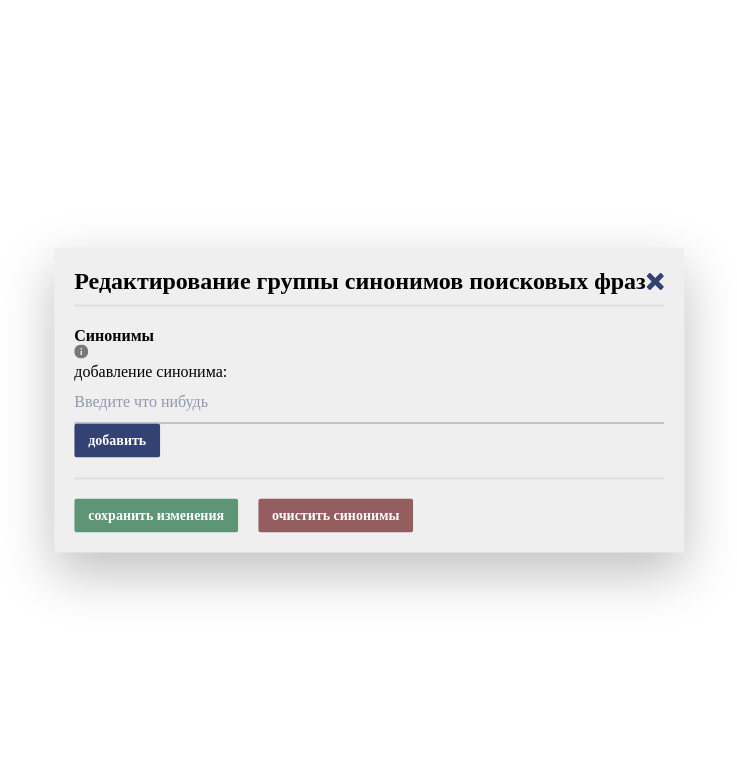
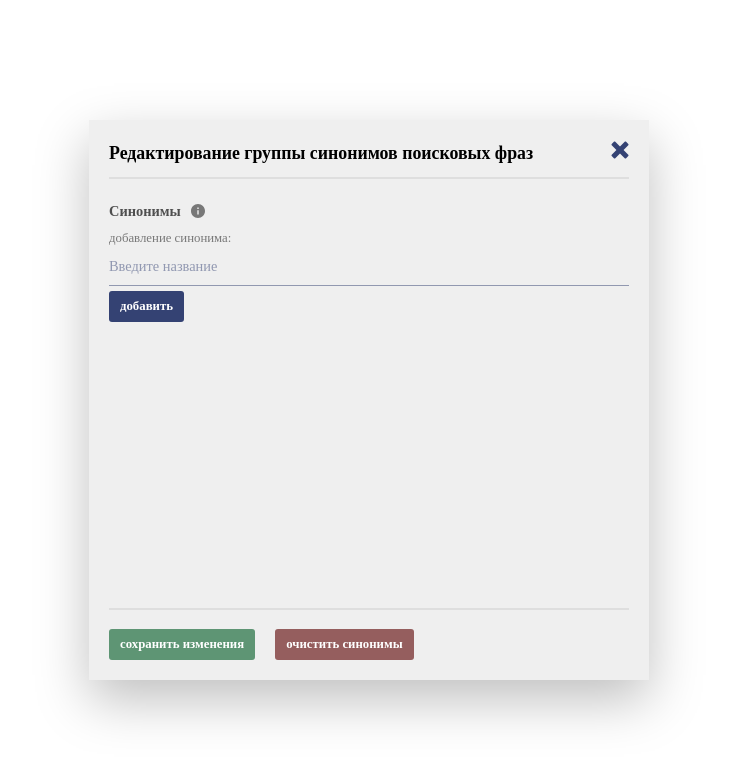
Before and after one commit to Gerpea/modal-todo, a React (Create React App) app: page / in a window 1280 px wide. Shown: the top 760 px of the page, without its empty margins (271-1008 px from the left). Built offline with nearby package versions, Linux system fonts and the light colour scheme.

Commit message:
pixel perfect

```diff
--- /dev/null
+++ b/src/Components/EditSynonymGroupModal/Content/index.tsx
@@ -0,0 +1,114 @@
+import React, { useState } from 'react';
+
+import { Id, Synonym, Word } from 'types';
+import useSynonymsSelector from 'Store/Selectors/synonyms';
+import { createSynonym, removeSynonym, updateSynonym } from 'Store/Slices/synonyms';
+import { useAppDispatch } from 'Hooks/useAppDispatch';
+
+import Button from 'Containers/Button';
+import Input from 'Containers/Input';
+import IconButton from 'Components/IconButton';
+import Icon, { Icons } from 'Components/Icon';
+import SynonymCard from 'Components/SynonymCard';
+
+import style from '../styles.module.scss';
+
+function Content(): React.ReactElement {
+  const synonyms = useSynonymsSelector();
+  const dispatch = useAppDispatch();
+
+  const [editedId, setEditedId] = useState<Id>();
+  const [addedSynonym, setAddedSynonym] = useState<Word>();
+  const [editedSynonym, setEditedSynonym] = useState<Word>();
+
+  const editSynonymHandler = (synonym: Synonym): void => {
+    setEditedId(synonym.id);
+    setEditedSynonym(synonym.word);
+  };
+
+  const deleteSynonymHandler = (synonym: Synonym): void => {
+    dispatch(removeSynonym(synonym.id));
+  };
+
+  const addSynonymHandler = (): void => {
+    if (addedSynonym) {
+      dispatch(createSynonym(addedSynonym));
+    }
+  };
+
+  return (
+    <div className={style.Content}>
+      <div className={style.Header}>
+        <h4>Синонимы</h4>
+        <Icon color="gray-3">{Icons.info}</Icon>
+      </div>
+      {!editedId && (
+        <div className={style.SynonymInput}>
+          <div>
+            <p>добавление синонима:</p>
+            <Input
+              value={addedSynonym}
+              onChange={(e) => {
+                setAddedSynonym(e.target.value);
+              }}
+              placeholder="Введите название"
+            />
+          </div>
+          <span>
+            <Button onClick={addSynonymHandler}>Добавить</Button>
+          </span>
+        </div>
+      )}
+      <div className={style.SynonymsList}>
+        {synonyms.map((synonym) =>
+          editedId === synonym.id ? (
+            <div className={style.SynonymInput}>
+              <div>
+                <p>редактирование синонима:</p>
+                <Input
+                  value={editedSynonym}
+                  onChange={(e) => {
+                    setEditedSynonym(e.target.value);
+                  }}
+                  placeholder="Введите название"
+                />
+              </div>
+              <div className={style.Controls}>
+                <Button
+                  onClick={() => {
+                    if (editedSynonym) {
+                      dispatch(updateSynonym({ id: editedId, word: editedSynonym }));
+                      setEditedId(undefined);
+                      setEditedSynonym(undefined);
+                    }
+                  }}
+                >
+                  Сохранить
+                </Button>
+                <IconButton
+                  onClick={() => {
+                    setEditedId(undefined);
+                    setEditedSynonym(undefined);
+                  }}
+                  color="blue"
+                >
+                  {Icons.close}
+                </IconButton>
+              </div>
+            </div>
+          ) : (
+            <SynonymCard
+              onEdit={editSynonymHandler}
+              onDelete={deleteSynonymHandler}
+              key={synonym.id}
+            >
+              {synonym}
+            </SynonymCard>
+          ),
+        )}
+      </div>
+    </div>
+  );
+}
+
+export default Content;
--- a/src/Components/EditSynonymGroupModal/Footer/index.tsx
+++ b/src/Components/EditSynonymGroupModal/Footer/index.tsx
@@ -2,11 +2,7 @@ import React from 'react';
 
 import Button from 'Containers/Button';
 
-import style from '../styles.module.css';
-
-export interface Props {
-  children: React.ReactNode;
-}
+import style from '../styles.module.scss';
 
 function Footer(): React.ReactElement {
   return (
--- a/src/Components/EditSynonymGroupModal/index.tsx
+++ b/src/Components/EditSynonymGroupModal/index.tsx
@@ -1,20 +1,11 @@
-import React, { useState } from 'react';
-
-import { Id, Synonym, Word } from 'types';
-import useSynonymsSelector from 'Store/Selectors/synonyms';
-import { createSynonym, removeSynonym, updateSynonym } from 'Store/Slices/synonyms';
-import { useAppDispatch } from 'Hooks/useAppDispatch';
+import React from 'react';
 
 import Modal from 'Containers/Modal';
-import Input from 'Containers/Input';
-import Button from 'Containers/Button';
-import IconButton from 'Components/IconButton';
-import Icon, { Icons } from 'Components/Icon';
-import SynonymCard from 'Components/SynonymCard';
 
 import Footer from './Footer';
+import Content from './Content';
 
-import style from './styles.module.css';
+import style from './styles.module.scss';
 
 export interface Props {
   isOpen: boolean;
@@ -22,26 +13,6 @@ export interface Props {
 }
 
 function EditSynonymGroupModal({ isOpen, onClose }: Props): React.ReactElement {
-  const synonyms = useSynonymsSelector();
-  const dispatch = useAppDispatch();
-  const [editedId, setEditedId] = useState<Id>();
-  const [addedSynonym, setAddedSynonym] = useState<Word>();
-  const [editedSynonym, setEditedSynonym] = useState<Word>();
-
-  const editSynonymHandler = (synonym: Synonym): void => {
-    setEditedId(synonym.id);
-  };
-
-  const deleteSynonymHandler = (synonym: Synonym): void => {
-    dispatch(removeSynonym(synonym.id));
-  };
-
-  const addSynonymHandler = (): void => {
-    if (addedSynonym) {
-      dispatch(createSynonym(addedSynonym));
-    }
-  };
-
   return (
     <div>
       <Modal
@@ -49,66 +20,9 @@ function EditSynonymGroupModal({ isOpen, onClose }: Props): React.ReactElement {
         title="Редактирование группы синонимов поисковых фраз"
         onClose={onClose}
         footer={<Footer />}
+        className={style.Modal}
       >
-        <div>
-          <h4>Синонимы</h4>
-          <Icon color="gray-3">{Icons.info}</Icon>
-        </div>
-        {editedId === undefined && (
-          <div>
-            <p>добавление синонима:</p>
-            <Input
-              onChange={(e) => {
-                setAddedSynonym(e.target.value);
-              }}
-            />
-            <Button onClick={addSynonymHandler}>Добавить</Button>
-          </div>
-        )}
-        <div>
-          {synonyms.map((synonym) =>
-            editedId === synonym.id ? (
-              <div>
-                <p>редактирование синонима:</p>
-                <Input
-                  onChange={(e) => {
-                    setEditedSynonym(e.target.value);
-                  }}
-                />
-                <div className={style.Controls}>
-                  <Button
-                    onClick={() => {
-                      if (editedSynonym) {
-                        dispatch(updateSynonym({ id: editedId, word: editedSynonym }));
-                        setEditedId(undefined);
-                        setEditedSynonym(undefined);
-                      }
-                    }}
-                  >
-                    Сохранить
-                  </Button>
-                  <IconButton
-                    onClick={() => {
-                      setEditedId(undefined);
-                      setEditedSynonym(undefined);
-                    }}
-                    color="blue"
-                  >
-                    {Icons.close}
-                  </IconButton>
-                </div>
-              </div>
-            ) : (
-              <SynonymCard
-                onEdit={editSynonymHandler}
-                onDelete={deleteSynonymHandler}
-                key={synonym.id}
-              >
-                {synonym}
-              </SynonymCard>
-            ),
-          )}
-        </div>
+        <Content />
       </Modal>
     </div>
   );
--- a/src/Components/EditSynonymGroupModal/styles.module.css
+++ /dev/null
@@ -1,14 +0,0 @@
-.Footer {
-  display: flex;
-  flex-direction: row;
-
-  column-gap: 20px;
-}
-
-.Controls {
-  display: flex;
-  flex-direction: row;
-  align-items: center;
-
-  column-gap: 10px;
-}
--- /dev/null
+++ b/src/Components/EditSynonymGroupModal/styles.module.scss
@@ -0,0 +1,67 @@
+@import '../../variables';
+
+.Modal {
+  width: 560px;
+  height: 560px;
+}
+
+.Footer {
+  display: flex;
+  flex-direction: row;
+
+  column-gap: 20px;
+}
+
+.Content {
+  display: flex;
+  flex-direction: column;
+  row-gap: 5px;
+}
+
+.SynonymsList {
+  display: flex;
+  flex-direction: column;
+  row-gap: 5px;
+}
+
+.SynonymInput {
+  display: flex;
+  flex-direction: column;
+  row-gap: 5px;
+
+  color: $c-gray-3;
+  font-size: 0.875rem;
+  line-height: 1;
+
+  padding-top: 5px;
+  padding-bottom: 5px;
+
+  p {
+    font-size: 0.8rem;
+    line-height: 0.9;
+  }
+
+  input {
+    font-size: 0.9rem;
+  }
+}
+
+.Controls {
+  display: flex;
+  flex-direction: row;
+  align-items: center;
+
+  column-gap: 13px;
+}
+
+.Header {
+  display: flex;
+  flex-direction: row;
+  align-items: center;
+  column-gap: 10px;
+
+  color: $c-gray-4;
+  font-size: 0.9rem;
+  font-weight: bold;
+  line-height: 1.7;
+}
--- a/src/Components/SynonymCard/styles.module.scss
+++ b/src/Components/SynonymCard/styles.module.scss
@@ -9,6 +9,7 @@
 
   width: 100%;
   padding: 11px;
+  padding-right: 14px;
   border-radius: 3px;
 
   background-color: $c-white;
@@ -22,6 +23,7 @@
   width: 100%;
   overflow: hidden;
   text-overflow: ellipsis;
+  letter-spacing: -0.9px;
 }
 
 .SynonymCardControls {
--- a/src/Containers/Button/styles.module.scss
+++ b/src/Containers/Button/styles.module.scss
@@ -7,12 +7,12 @@
 
   border: 2px solid transparent;
   border-radius: 3px;
-  padding: 8px 12px;
+  padding: 7px 9px;
 
   outline: none;
 
   font-weight: bold;
-  font-size: 0.875rem;
+  font-size: 0.8rem;
   line-height: 1;
   text-transform: lowercase;
 
--- a/src/Containers/Input/index.tsx
+++ b/src/Containers/Input/index.tsx
@@ -6,12 +6,14 @@ import style from './styles.module.scss';
 export interface Props {
   className?: string;
   onChange: (event: React.ChangeEvent<HTMLInputElement>) => void;
+  value?: string;
+  placeholder?: string;
 }
 
-function Input({ className, onChange }: Props): React.ReactElement {
+function Input({ className, value, placeholder, onChange }: Props): React.ReactElement {
   const styles = clsx(className, style.Input);
 
-  return <input className={styles} onChange={onChange} placeholder="Введите что нибудь" />;
+  return <input value={value} className={styles} onChange={onChange} placeholder={placeholder} />;
 }
 
 export default Input;
--- a/src/Containers/Input/styles.module.scss
+++ b/src/Containers/Input/styles.module.scss
@@ -8,13 +8,14 @@
   background-color: transparent;
 
   width: 100%;
-  padding: 12px 0;
+  padding-top: 13px;
+  padding-bottom: 11px;
 
   border-bottom: 1px solid transparentize($c-blue, 0.5);
   color: $c-black;
 
   font-size: 1rem;
-  line-height: 1.125;
+  line-height: 1.15;
 }
 
 .Input::placeholder {
--- a/src/Containers/Modal/Header/index.tsx
+++ b/src/Containers/Modal/Header/index.tsx
@@ -13,7 +13,7 @@ export interface Props {
 function ModalHeader({ children, onClose }: Props): React.ReactElement {
   return (
     <div className={style.Header}>
-      <h2>{children}</h2>
+      <h3>{children}</h3>
       <IconButton color="blue" onClick={onClose}>
         {Icons.close}
       </IconButton>
--- a/src/Containers/Modal/index.tsx
+++ b/src/Containers/Modal/index.tsx
@@ -6,17 +6,21 @@ import Footer from './Footer';
 import Content from './Content';
 
 import style from './styles.module.scss';
+import clsx from 'clsx';
 export interface Props {
   isOpen: boolean;
   title: string;
   onClose: () => void;
   footer?: React.ReactNode;
+  className?: string;
   children: React.ReactNode;
 }
 
-function Modal({ isOpen, title, onClose, footer, children }: Props): React.ReactElement {
+function Modal({ isOpen, title, onClose, footer, className, children }: Props): React.ReactElement {
+  const styles = clsx(className, style.Modal);
+
   return (
-    <ReactModal isOpen={isOpen} className={style.Modal} onRequestClose={onClose}>
+    <ReactModal isOpen={isOpen} className={styles} onRequestClose={onClose}>
       <Header onClose={onClose}>{title}</Header>
       <Content>{children}</Content>
       {footer && <Footer>{footer}</Footer>}
--- a/src/Containers/Modal/styles.module.scss
+++ b/src/Containers/Modal/styles.module.scss
@@ -14,6 +14,10 @@
   overflow: hidden;
   -webkit-overflow-scrolling: touch;
   outline: none;
+
+  display: flex;
+  flex-direction: column;
+  row-gap: 20px;
 }
 
 .Header {
@@ -24,16 +28,29 @@
   display: flex;
   flex-direction: row;
   justify-content: space-between;
-  align-items: center;
+  align-items: baseline;
+  column-gap: 12px;
+  width: 100%;
+
+  h3 {
+    font-size: 1.114rem;
+    line-height: 1.5;
+    font-weight: bold;
+
+    white-space: nowrap;
+    overflow: hidden;
+    text-overflow: ellipsis;
+  }
 }
 
 .Content {
-  padding: 20px 0;
+  flex-basis: 100%;
 }
 
 .Footer {
   padding-top: 19px;
   border-top: 2px solid $c-gray-2;
+  width: 100%;
 }
 
 @media (max-width: 600px) {
@@ -43,8 +60,8 @@
     left: 0;
     right: 0;
 
-    width: auto;
-    height: auto;
+    width: auto !important;
+    height: auto !important;
 
     transform: none;
   }
```
